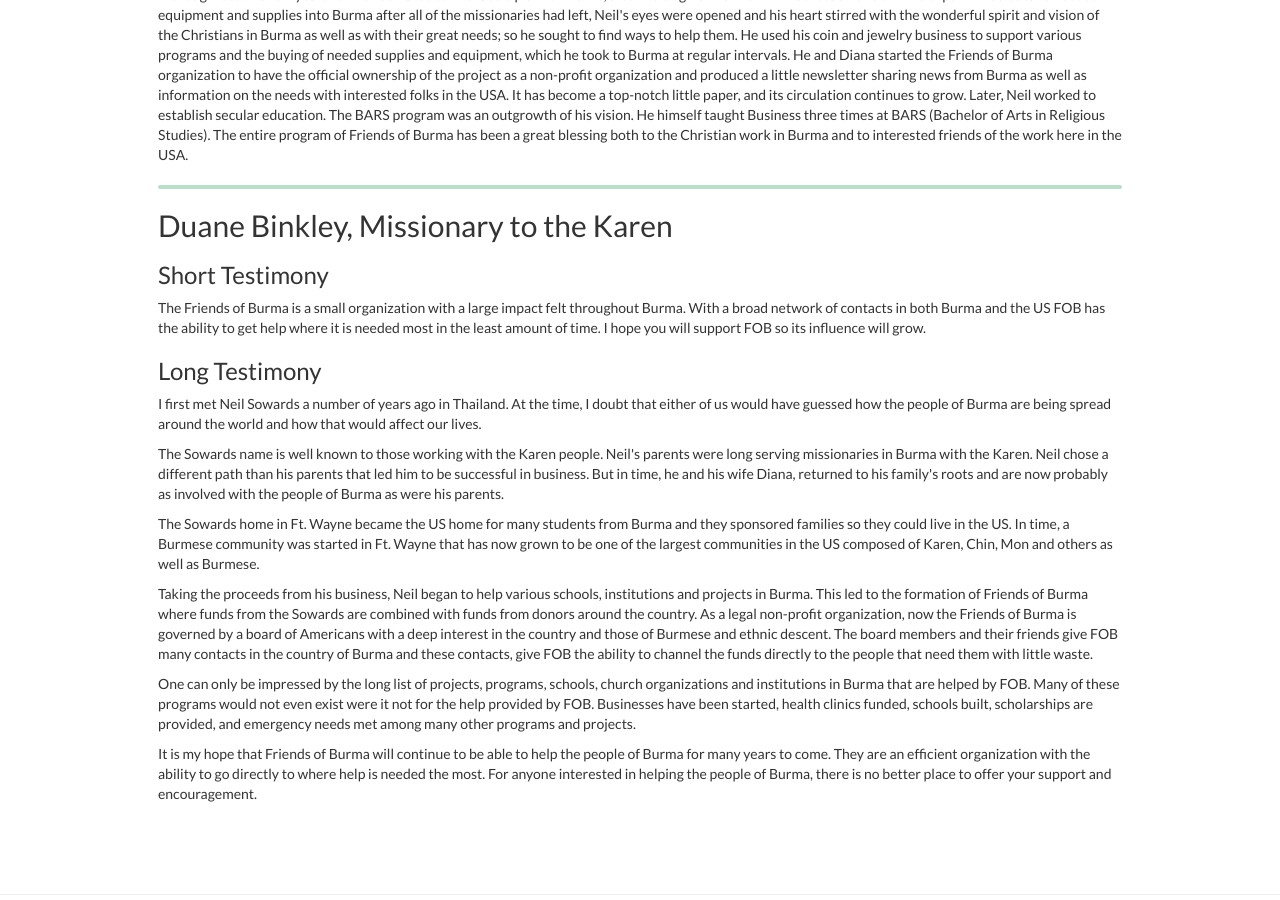
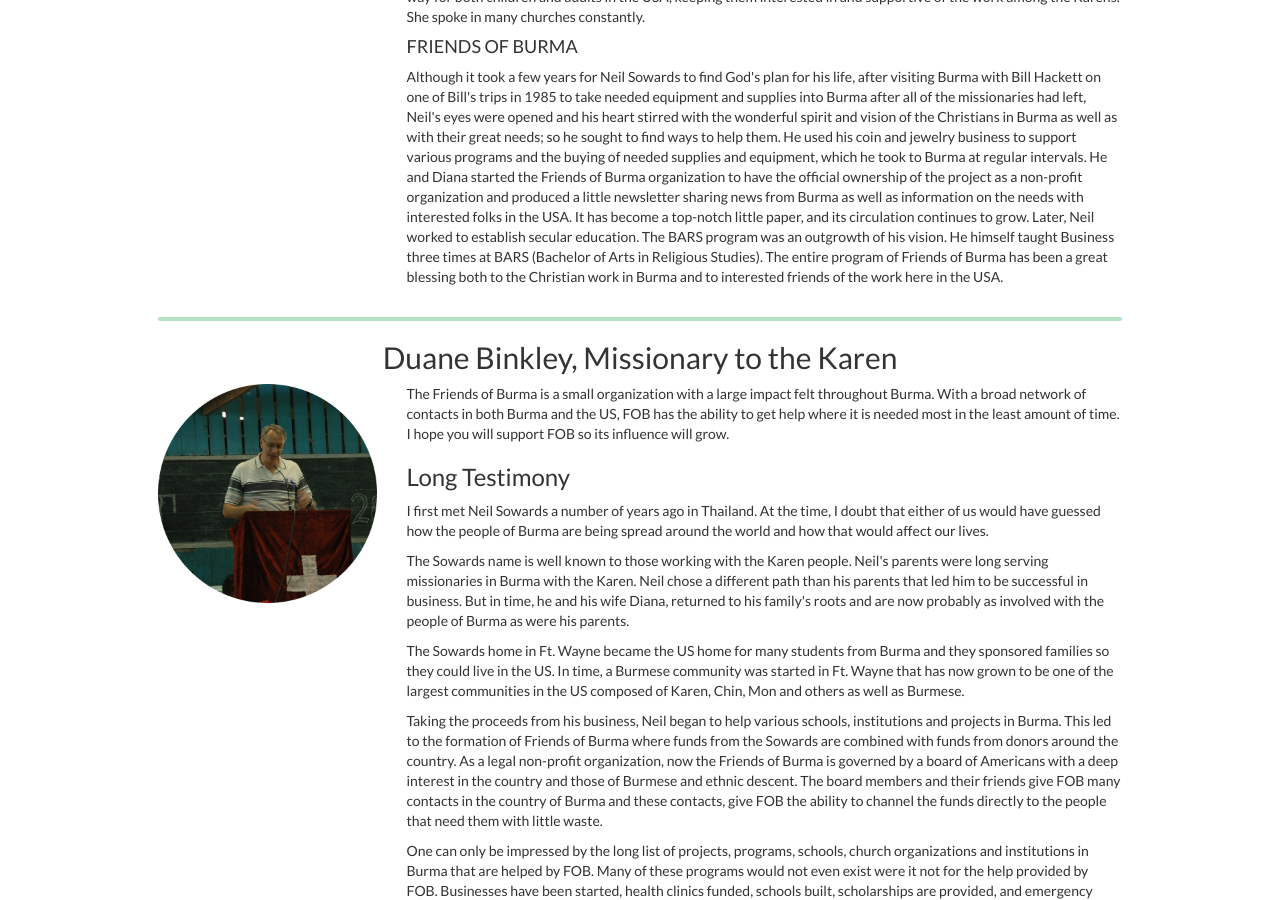
Before and after one commit to friendsofburma/friendsofburma.github.io, a Jekyll site: the page built from _pages/testimonials.html, in a window 1280 px wide and 900 px high, scrolled down 2110 px. Built offline with Jekyll 4.4.1, drawn with Linux system fonts in a browser that asks for light colours.

Commit message:
testimonials.

```diff
--- a/_pages/testimonials.html
+++ b/_pages/testimonials.html
@@ -12,36 +12,39 @@ permalink: /testimonials/
 
 <div class="container">
 
-    <h2 id="horton">Dr. David Horton, What is unique about a Christian Fellowship Tour to Burma?</h2>
+    <h2 style="text-align:center">Dr. David Horton, What is unique about a Christian Fellowship Tour to Burma?</h2>
     <div class="row">
-      <div class="col-md-8">
+      <div class="col-md-3">
+        <img class="featurette-image img-responsive" src="/static/img/photos/david_horton.png" alt="David Horton">
+      </div>
+      <div class="col-md-9">
         <p>Many Baptists know the thrilling story of Ann and Adoniram Judson and their amazing story that dates back to 1812. I found that visiting the country and seeing the church today after nearly 200 years to be very gratifying. I first went to Burma in 1999 where I visited churches, seminaries, Bible schools, the clinic and many historic sites. We worshipped in the churches and visited in the homes of second and third generation Christians. Seeing their devotion and dedication to the Lord under difficult political and economic conditions was a great blessing to me. Our committed and dedicated guide took us to special places and we stayed in clean, comfortable small inns. We felt safe and secure at all times. I wish I had gone to Burma early in my ministry so that my insights and understanding of missions would have impacted more of my life. Even so, my trip to Burma dramatically changed my life. I went back to Burma in January 2007 to visit some of the orphanages where we and many other persons were supporting orphans.</p>
-      </div>
-      <div class="col-md-4">
-        <img class="featurette-image img-responsive" src="/static/img/photos/david_horton.png" alt="David Horton">
       </div>
     </div>
 
     <hr class="section-div">
 
-    <h2 id="ruth">Ruth Peterson, My Trip to Burma</h2>
+    <h2 style="text-align:center">Ruth Peterson, My Trip to Burma</h2>
     <div class="row">
-      <div class="col-md-8">
+      <div class="col-md-3">
+        <img class="featurette-image img-responsive" src="/static/img/photos/ruth_and_students.png" alt="Ruth">
+      </div>
+      <div class="col-md-9">
         <p>The Friends of Burma Tour that I was privileged to be a part of carries memories of smiling faces meeting us outside the airport with warm welcomes. The beauty of the country includes good farmland, rivers winding through the delta, cool hill areas, desert and many unique cultures and tribal groups not too many miles away. Though the political climate does not allow travel in all areas, we were able to marvel at the arts and crafts of Mandalay, tour the delta by riverboat, experience the Shan hills and Inle Lake with its water dwellers, see some of the sites where Adoniram Judson served and developed ministries, as well as go through the busy streets and hidden "villages" within the capital city of Yangon.</p>
         <p>Sights I will not forget soon include seeing pagodas and temples on every "high place", hearing the loud speakers call the faithful to bring donations to the temples, fellowshipping at a dawn prayer meeting with some faithful saints on a Sunday morning, seeing a group of Bible School students greet us with welcome arms as we came to visit not knowing that school was out and they all came back just to see us! Oh yes, and who could forget the visit to an orphanage where children traumatized by losing father or mother or both had found great happiness under the care of committed, hard-working and loving Christians. Their singing was always with great gusto and seeing them rejoice over the coveted gift of a pencil made me think again about thankfulness.</p>
-      </div>
-      <div class="col-md-4">
-        <img class="featurette-image img-responsive" src="/static/img/photos/ruth_and_students.png" alt="Ruth">
-      </div>
-    </div>
         <p>Churches, humble and large, gave us warm welcomes. We visited the downtown Yangon Immanuel Baptist Church with its many different language services and cosmopolitan worshipers. We shared worship with the chickens that wandered in and out in a village where our meal following was served outside but with linen napkins and the presentation of a fine restaurant just across the road from the oxen and other livestock.</p>
         <p>We also visited a village getting ready for a meeting of a Baptist association of churches. They had to build shelters for the three thousand that were expected and make arrangement for their eating and sleeping areas. The village had less than 60 houses! Seeing their preparations, which included drilling a well "by hand", was well worth the trip in itself.</p>
         <p>Myanmar has wondrous beauty and God is at work there! You should really go to see for yourself sometime.</p>
-
+      </div>
+    </div>
     <hr class="section-div">
 
-    <h2 id="emilie">Emilie Ballard</h2>
-    <h3>Short Testimony</h3>
+    <h2 style="text-align:center">Emilie Ballard</h2>
+    <div class="row">
+      <div class="col-md-3">
+        <img class="featurette-image img-responsive" src="/static/img/photos/emilie_ballard.jpg" alt="Emilie Ballard">
+      </div>
+      <div class="col-md-9">
         <p>I had the privilege of knowing and working with Erville and Genevieve Sowards on the mission field in Burma. It is wonderful to watch their son, Neil, carry out the vision of their work through Friends of Burma, a non-profit organization dedicated to serving spiritual and humanitarian needs of Christians in that strife-torn country. This uplifting organization is a great blessing both to the Christians in Burma and to interested friends here in America.</p>
         <h3>Long Testimony</h3>
         <p>The Sowards were the last missionary couple to serve the Karens of the Bassein-Myaungmya Association before World War II. Erville was a man of vision. He loved the Karens and believed in them. He saw to it that their leaders received training; and when the time was right for them to stand on their own feet, becoming self-governing, self-propagating, and self-supporting, he turned the work over to them. For the next 10 years they had no foreign missionary assigned to them; yet they not only continued to strengthen the churches and the association, but also sent their own Karen missionaries to most of the other major tribes in Burma, as well as to north Thailand and to the Andaman Islands.</p>
@@ -51,12 +54,17 @@ permalink: /testimonials/
         <p>As for Genevieve, I didn't get to know her as well, though she returned to help her husband after the children had finished their undergraduate education. As far as I know, her main contribution, both before and after the War, was in her writing and getting items here such as large electric generation plants. She wrote in an interesting and informative way for both children and adults in the USA, keeping them interested in and supportive of the work among the Karens. She spoke in many churches constantly.</p>
         <h4>FRIENDS OF BURMA</h4>
         <p>Although it took a few years for Neil Sowards to find God's plan for his life, after visiting Burma with Bill Hackett on one of Bill's trips in 1985 to take needed equipment and supplies into Burma after all of the missionaries had left, Neil's eyes were opened and his heart stirred with the wonderful spirit and vision of the Christians in Burma as well as with their great needs; so he sought to find ways to help them. He used his coin and jewelry business to support various programs and the buying of needed supplies and equipment, which he took to Burma at regular intervals. He and Diana started the Friends of Burma organization to have the official ownership of the project as a non-profit organization and produced a little newsletter sharing news from Burma as well as information on the needs with interested folks in the USA. It has become a top-notch little paper, and its circulation continues to grow. Later, Neil worked to establish secular education. The BARS program was an outgrowth of his vision. He himself taught Business three times at BARS (Bachelor of Arts in Religious Studies). The entire program of Friends of Burma has been a great blessing both to the Christian work in Burma and to interested friends of the work here in the USA.</p>
+      </div>
+    </div>
 
     <hr class="section-div">
-
-    <h2 id="duane">Duane Binkley, Missionary to the Karen</h2>
-    <h3>Short Testimony</h3>
-    <p>The Friends of Burma is a small organization with a large impact felt throughout Burma. With a broad network of contacts in both Burma and the US FOB has the ability to get help where it is needed most in the least amount of time. I hope you will support FOB so its influence will grow.</p>
+    <h2 style="text-align:center">Duane Binkley, Missionary to the Karen</h2>
+    <div class="row">
+      <div class="col-md-3">
+        <img class="featurette-image img-responsive" src="/static/img/photos/duane_binkley.png" alt="Duane Binkley">
+      </div>
+      <div class="col-md-9">
+        <p>The Friends of Burma is a small organization with a large impact felt throughout Burma. With a broad network of contacts in both Burma and the US, FOB has the ability to get help where it is needed most in the least amount of time. I hope you will support FOB so its influence will grow.</p>
         <h3>Long Testimony</h3>
         <p>I first met Neil Sowards a number of years ago in Thailand. At the time, I doubt that either of us would have guessed how the people of Burma are being spread around the world and how that would affect our lives.</p>
         <p>The Sowards name is well known to those working with the Karen people. Neil's parents were long serving missionaries in Burma with the Karen. Neil chose a different path than his parents that led him to be successful in business. But in time, he and his wife Diana, returned to his family's roots and are now probably as involved with the people of Burma as were his parents.</p>
@@ -64,5 +72,7 @@ permalink: /testimonials/
         <p>Taking the proceeds from his business, Neil began to help various schools, institutions and projects in Burma. This led to the formation of Friends of Burma where funds from the Sowards are combined with funds from donors around the country. As a legal non-profit organization, now the Friends of Burma is governed by a board of Americans with a deep interest in the country and those of Burmese and ethnic descent. The board members and their friends give FOB many contacts in the country of Burma and these contacts, give FOB the ability to channel the funds directly to the people that need them with little waste.</p>
         <p>One can only be impressed by the long list of projects, programs, schools, church organizations and institutions in Burma that are helped by FOB. Many of these programs would not even exist were it not for the help provided by FOB. Businesses have been started, health clinics funded, schools built, scholarships are provided, and emergency needs met among many other programs and projects.</p>
         <p>It is my hope that Friends of Burma will continue to be able to help the people of Burma for many years to come. They are an efficient organization with the ability to go directly to where help is needed the most. For anyone interested in helping the people of Burma, there is no better place to offer your support and encouragement.</p>
+      </div>
+    </div>
 
 </div><!-- /.container -->
```
Also changed, not shown: static/img/photos/duane_binkley.png (added), static/img/photos/emilie_ballard.jpg (added). Lines whose indentation alone changed are shown as unchanged.
